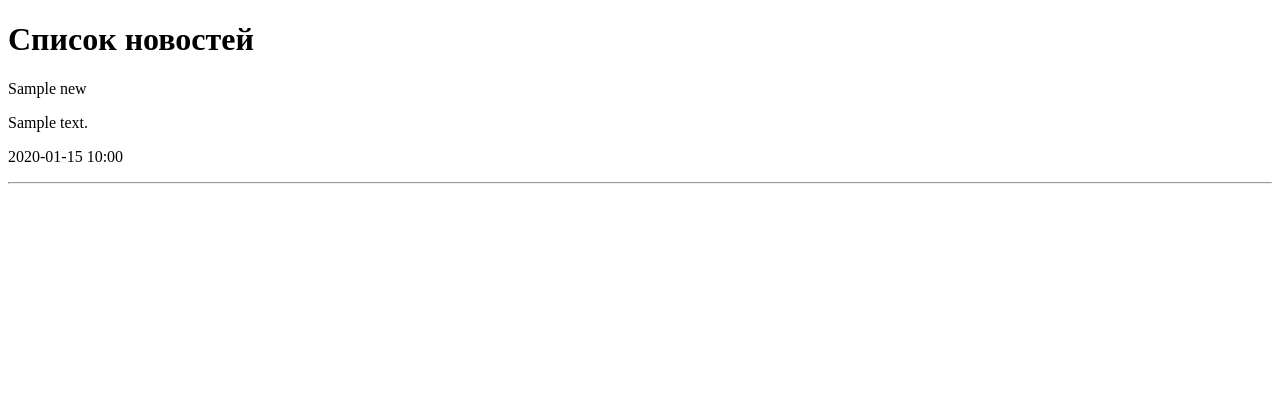
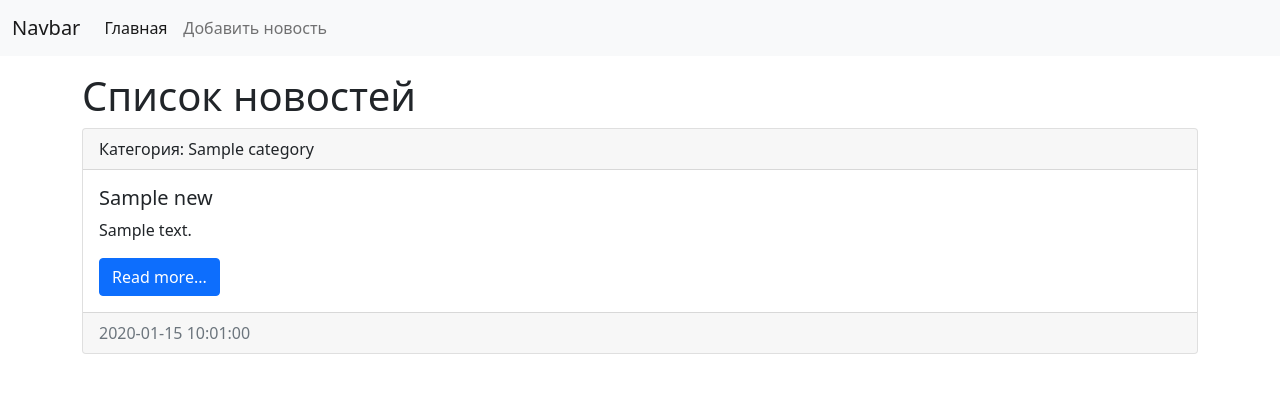
Before and after one commit to SmoktoK/Django_news, a Django app: page / in a window 1280 px wide. Shown: the top 393 px of the page. Run offline with Django 4.2, Linux system fonts and the light colour scheme; tables that the repository leaves empty hold one stand-in row (values such as "Sample post").

Commit message:
Add category

```diff
--- a/mysite/news/templates/news/index.html
+++ b/mysite/news/templates/news/index.html
@@ -1,22 +1,62 @@
-<!DOCTYPE html>
+<!doctype html>
 <html lang="en">
-<head>
-    <meta charset="UTF-8">
+  <head>
+    <!-- Required meta tags -->
+    <meta charset="utf-8">
+    <meta name="viewport" content="width=device-width, initial-scale=1">
+
+    <!-- Bootstrap CSS -->
+    <link href="https://cdn.jsdelivr.net/npm/bootstrap@5.1.3/dist/css/bootstrap.min.css" rel="stylesheet" integrity="sha384-1BmE4kWBq78iYhFldvKuhfTAU6auU8tT94WrHftjDbrCEXSU1oBoqyl2QvZ6jIW3" crossorigin="anonymous">
+
     <title>{{ title }}</title>
-</head>
-<body>
+  </head>
+  <body>
+   <nav class="navbar navbar-expand-lg navbar-light bg-light">
+  <div class="container-fluid">
+    <a class="navbar-brand" href="/">Navbar</a>
+    <button class="navbar-toggler" type="button" data-bs-toggle="collapse" data-bs-target="#navbarSupportedContent" aria-controls="navbarSupportedContent" aria-expanded="false" aria-label="Toggle navigation">
+      <span class="navbar-toggler-icon"></span>
+    </button>
+    <div class="collapse navbar-collapse" id="navbarSupportedContent">
+      <ul class="navbar-nav me-auto mb-2 mb-lg-0">
+        <li class="nav-item"><a class="nav-link active" aria-current="page" href="/">Главная</a></li>
+        <li class="nav-item"><a class="nav-link" href="/">Добавить новость</a></li>
+    </div>
+  </div>
+</nav>
 
-<h1>{{ title }}</h1>
+   <div class="container mt-3">
+       <h1>{{ title }}</h1>
+       <div class="row">
+           <div class="col-md-12">
+               {% for item in news %}
+                <div class="card mb-3">
+                  <div class="card-header">
+                    Категория: {{ item.category }}
+                  </div>
+                  <div class="card-body">
+                    <h5 class="card-title">{{ item.title}}</h5>
+                    <p class="card-text">{{ item.content}}</p>
+                    <a href="#" class="btn btn-primary">Read more...</a>
+                  </div>
+                  <div class="card-footer text-muted">
+                      {{ item.created_at|date:'Y-m-d H:m:s'}}
+                  </div>
+                </div>
+               {% endfor %}
+           </div>
+       </div>
+   </div>
 
-{% for item in news %}
-    <div>
-        <p>{{ item.title }}</p>
-        <p>{{ item.content }}</p>
-        <p>{{ item.created_at| date:"Y-m-d H:i" }}</p>
-    </div>
-    <hr>
+    <!-- Optional JavaScript; choose one of the two! -->
 
-{% endfor %}
+    <!-- Option 1: Bootstrap Bundle with Popper -->
+    <script src="https://cdn.jsdelivr.net/npm/bootstrap@5.1.3/dist/js/bootstrap.bundle.min.js" integrity="sha384-ka7Sk0Gln4gmtz2MlQnikT1wXgYsOg+OMhuP+IlRH9sENBO0LRn5q+8nbTov4+1p" crossorigin="anonymous"></script>
 
-</body>
+    <!-- Option 2: Separate Popper and Bootstrap JS -->
+    <!--
+    <script src="https://cdn.jsdelivr.net/npm/@popperjs/core@2.10.2/dist/umd/popper.min.js" integrity="sha384-7+zCNj/IqJ95wo16oMtfsKbZ9ccEh31eOz1HGyDuCQ6wgnyJNSYdrPa03rtR1zdB" crossorigin="anonymous"></script>
+    <script src="https://cdn.jsdelivr.net/npm/bootstrap@5.1.3/dist/js/bootstrap.min.js" integrity="sha384-QJHtvGhmr9XOIpI6YVutG+2QOK9T+ZnN4kzFN1RtK3zEFEIsxhlmWl5/YESvpZ13" crossorigin="anonymous"></script>
+    -->
+  </body>
 </html>
--- a/mysite/news/views.py
+++ b/mysite/news/views.py
@@ -7,7 +7,7 @@ from .models import News
 def index(request):
     news = News.objects.all()
     context = {
-        'news' : news,
+        'news': news,
         'title': 'Список новостей',
     }
     return render(request, template_name='news/index.html', context=context)
```
Also changed, not shown: mysite/news/templates/news/__init__.py (deleted).
